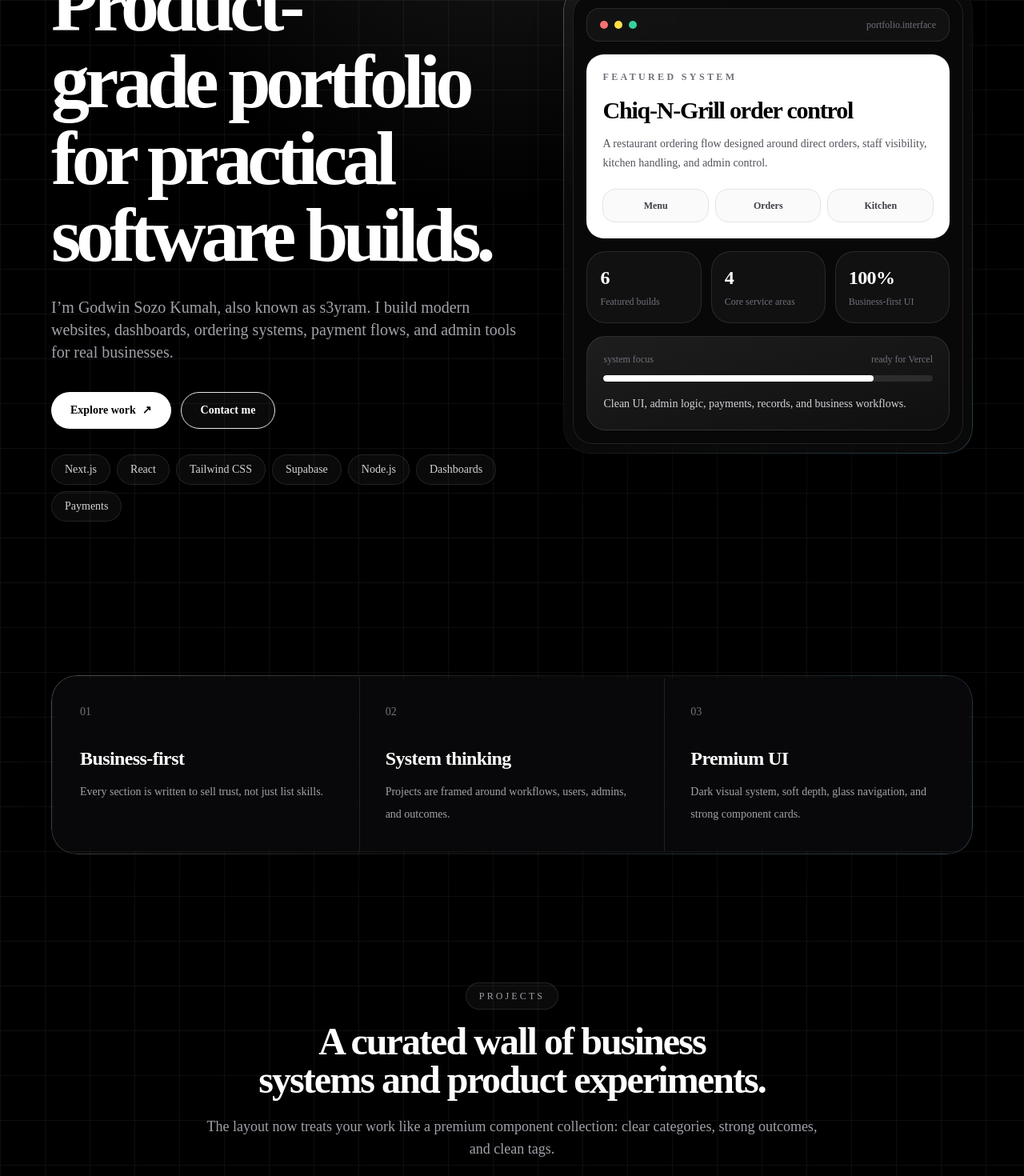
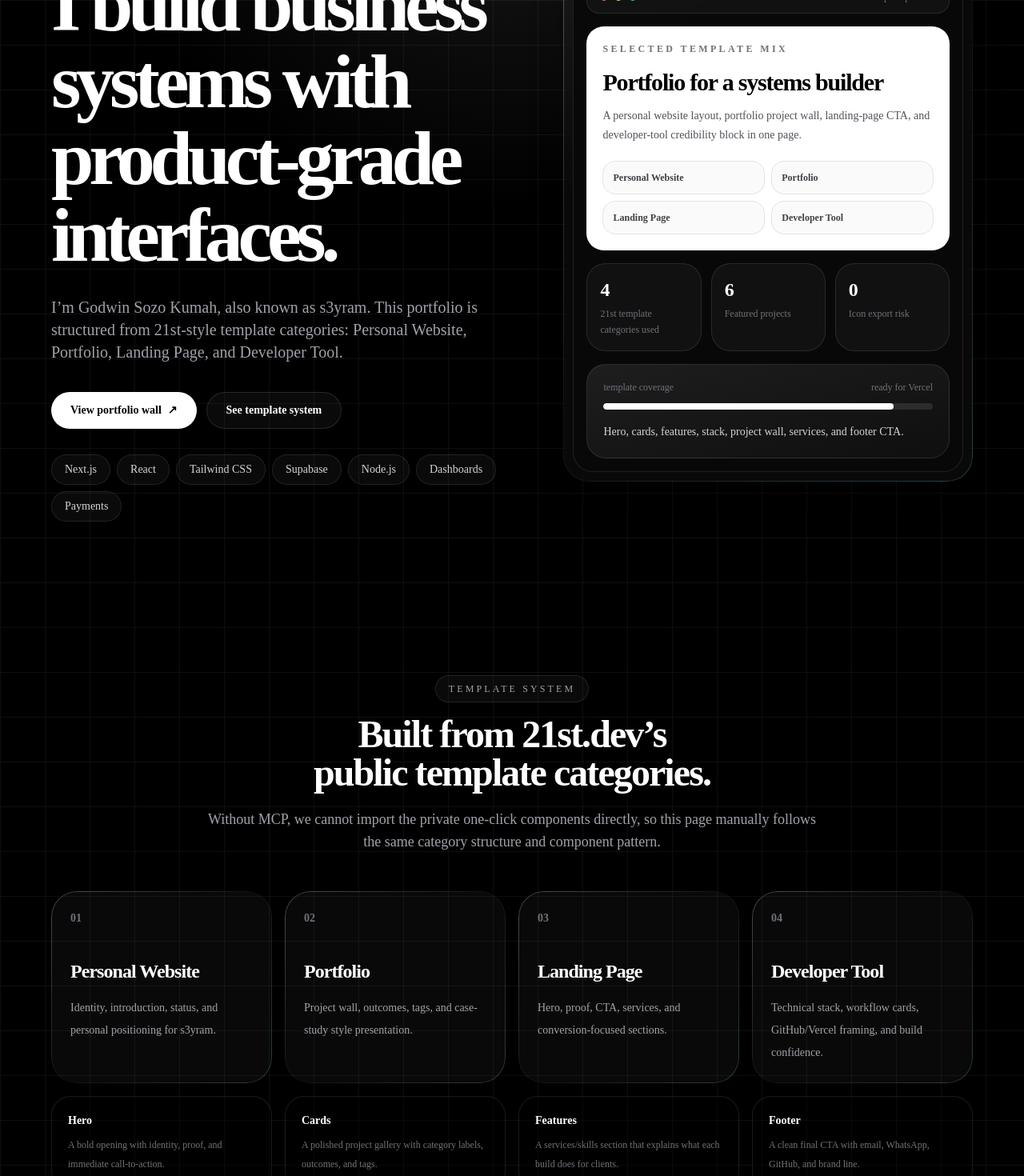
Before and after one commit to hAck404-lab101/-godwin-portfolio, a Next.js app: page / in a window 1280 px wide. Shown: the part 280-1750 px from the top of the page at 80% size. Built offline with nearby package versions, Linux system fonts and the light colour scheme.

Commit message:
Apply 21st template category structure

```diff
--- a/src/app/page.tsx
+++ b/src/app/page.tsx
@@ -1,4 +1,30 @@
-const navItems = ['Work', 'Projects', 'Stack', 'Services', 'Contact'];
+const navItems = ['Templates', 'Projects', 'Stack', 'Services', 'Contact'];
+
+const templateCategories = [
+  {
+    name: 'Personal Website',
+    use: 'Identity, introduction, status, and personal positioning for s3yram.',
+  },
+  {
+    name: 'Portfolio',
+    use: 'Project wall, outcomes, tags, and case-study style presentation.',
+  },
+  {
+    name: 'Landing Page',
+    use: 'Hero, proof, CTA, services, and conversion-focused sections.',
+  },
+  {
+    name: 'Developer Tool',
+    use: 'Technical stack, workflow cards, GitHub/Vercel framing, and build confidence.',
+  },
+];
+
+const componentBlocks = [
+  ['Hero', 'A bold opening with identity, proof, and immediate call-to-action.'],
+  ['Cards', 'A polished project gallery with category labels, outcomes, and tags.'],
+  ['Features', 'A services/skills section that explains what each build does for clients.'],
+  ['Footer', 'A clean final CTA with email, WhatsApp, GitHub, and brand line.'],
+];
 
 const projects = [
   {
@@ -8,6 +34,7 @@ const projects = [
     outcome: 'Direct orders without forcing website customers through WhatsApp.',
     tags: ['Next.js', 'Supabase', 'Orders', 'Dashboard'],
     initials: 'CG',
+    size: 'lg:col-span-2',
   },
   {
     title: 'Dues Management System',
@@ -16,6 +43,7 @@ const projects = [
     outcome: 'A cleaner way for departments to manage dues and payment records.',
     tags: ['React', 'Node.js', 'MySQL', 'Paystack'],
     initials: 'DM',
+    size: '',
   },
   {
     title: 'Royal Hawk Hotel Website',
@@ -24,6 +52,7 @@ const projects = [
     outcome: 'A more professional digital front desk for hotel customers.',
     tags: ['Website', 'SEO', 'Booking', 'Business'],
     initials: 'RH',
+    size: '',
   },
   {
     title: 'HTH Hospital Map / Intern System',
@@ -32,6 +61,7 @@ const projects = [
     outcome: 'Better navigation and cleaner intern record management.',
     tags: ['Web App', 'Records', 'Map', 'Admin'],
     initials: 'HT',
+    size: '',
   },
   {
     title: 'AgroConnect',
@@ -40,6 +70,7 @@ const projects = [
     outcome: 'A local-first agriculture flow for trade, logistics, and payments.',
     tags: ['Marketplace', 'Logistics', 'Payments', 'Web App'],
     initials: 'AC',
+    size: '',
   },
   {
     title: 'Unlimited Edge Works',
@@ -48,6 +79,7 @@ const projects = [
     outcome: 'Controlled delivery for digital products and tools.',
     tags: ['Wallet', 'Inventory', 'Admin', 'Payments'],
     initials: 'UE',
+    size: 'lg:col-span-2',
   },
 ];
 
@@ -78,9 +110,9 @@ const services = [
 ];
 
 const metrics = [
-  ['6', 'Featured builds'],
-  ['4', 'Core service areas'],
-  ['100%', 'Business-first UI'],
+  ['4', '21st template categories used'],
+  ['6', 'Featured projects'],
+  ['0', 'Icon export risk'],
 ];
 
 function SectionHeader({ label, title, copy }: { label: string; title: string; copy: string }) {
@@ -126,23 +158,23 @@ export default function Home() {
           <div>
             <div className="mb-6 inline-flex items-center gap-2 rounded-full border border-white/10 bg-white/[0.04] px-4 py-2 text-sm text-zinc-300 shadow-2xl shadow-black/20 backdrop-blur">
               <span className="h-2 w-2 rounded-full bg-emerald-400 shadow-[0_0_24px_rgba(52,211,153,0.8)]" />
-              Ghana-based developer building real business systems
+              Portfolio + Personal Website template direction
             </div>
 
             <h1 className="text-balance max-w-5xl text-5xl font-semibold tracking-[-0.065em] text-white md:text-7xl lg:text-8xl">
-              Product-grade portfolio for practical software builds.
+              I build business systems with product-grade interfaces.
             </h1>
 
             <p className="mt-7 max-w-2xl text-lg leading-8 text-zinc-400 md:text-xl">
-              I’m Godwin Sozo Kumah, also known as s3yram. I build modern websites, dashboards, ordering systems, payment flows, and admin tools for real businesses.
+              I’m Godwin Sozo Kumah, also known as s3yram. This portfolio is structured from 21st-style template categories: Personal Website, Portfolio, Landing Page, and Developer Tool.
             </p>
 
             <div className="mt-9 flex flex-col gap-3 sm:flex-row">
               <a href="#projects" className="inline-flex items-center justify-center rounded-full bg-white px-6 py-3 text-sm font-semibold text-black transition hover:-translate-y-1 hover:bg-zinc-200">
-                Explore work <span className="ml-2">↗</span>
+                View portfolio wall <span className="ml-2">↗</span>
               </a>
-              <a href="#contact" className="inline-flex items-center justify-center rounded-full border border-white/12 bg-white/[0.04] px-6 py-3 text-sm font-semibold text-white transition hover:-translate-y-1 hover:bg-white/10">
-                Contact me
+              <a href="#templates" className="inline-flex items-center justify-center rounded-full border border-white/[0.12] bg-white/[0.04] px-6 py-3 text-sm font-semibold text-white transition hover:-translate-y-1 hover:bg-white/10">
+                See template system
               </a>
             </div>
 
@@ -163,19 +195,19 @@ export default function Home() {
                   <span className="h-2.5 w-2.5 rounded-full bg-yellow-300" />
                   <span className="h-2.5 w-2.5 rounded-full bg-emerald-400" />
                 </div>
-                <span className="text-xs font-medium text-zinc-500">portfolio.interface</span>
+                <span className="text-xs font-medium text-zinc-500">template.preview</span>
               </div>
 
               <div className="rounded-[1.35rem] bg-white p-5 text-black">
-                <p className="text-xs font-semibold uppercase tracking-[0.28em] text-zinc-500">Featured system</p>
-                <h2 className="mt-4 text-3xl font-semibold tracking-[-0.04em]">Chiq-N-Grill order control</h2>
+                <p className="text-xs font-semibold uppercase tracking-[0.28em] text-zinc-500">Selected template mix</p>
+                <h2 className="mt-4 text-3xl font-semibold tracking-[-0.04em]">Portfolio for a systems builder</h2>
                 <p className="mt-3 text-sm leading-6 text-zinc-600">
-                  A restaurant ordering flow designed around direct orders, staff visibility, kitchen handling, and admin control.
+                  A personal website layout, portfolio project wall, landing-page CTA, and developer-tool credibility block in one page.
                 </p>
-                <div className="mt-5 grid grid-cols-3 gap-2">
-                  {['Menu', 'Orders', 'Kitchen'].map((item) => (
-                    <div key={item} className="rounded-2xl border border-zinc-200 bg-zinc-50 p-3 text-center text-xs font-semibold text-zinc-700">
-                      {item}
+                <div className="mt-5 grid grid-cols-2 gap-2">
+                  {templateCategories.map((item) => (
+                    <div key={item.name} className="rounded-2xl border border-zinc-200 bg-zinc-50 p-3 text-xs font-semibold text-zinc-700">
+                      {item.name}
                     </div>
                   ))}
                 </div>
@@ -192,46 +224,51 @@ export default function Home() {
 
               <div className="mt-4 rounded-3xl border border-white/10 bg-gradient-to-br from-white/[0.09] to-white/[0.03] p-5">
                 <div className="mb-3 flex items-center justify-between text-xs text-zinc-500">
-                  <span>system focus</span>
+                  <span>template coverage</span>
                   <span>ready for Vercel</span>
                 </div>
                 <div className="h-2 overflow-hidden rounded-full bg-white/10">
-                  <div className="h-full w-[82%] rounded-full bg-white" />
+                  <div className="h-full w-[88%] rounded-full bg-white" />
                 </div>
-                <p className="mt-4 text-sm leading-6 text-zinc-300">Clean UI, admin logic, payments, records, and business workflows.</p>
+                <p className="mt-4 text-sm leading-6 text-zinc-300">Hero, cards, features, stack, project wall, services, and footer CTA.</p>
               </div>
             </div>
           </div>
         </div>
       </section>
 
-      <section id="work" className="relative z-10 px-4 py-20">
+      <section id="templates" className="relative z-10 px-4 py-20">
         <div className="mx-auto max-w-6xl">
-          <div className="card-glow overflow-hidden rounded-[2rem] bg-white/[0.035] p-1 shadow-2xl shadow-black/30">
-            <div className="grid gap-px rounded-[1.8rem] bg-white/10 md:grid-cols-3">
-              {[
-                ['01', 'Business-first', 'Every section is written to sell trust, not just list skills.'],
-                ['02', 'System thinking', 'Projects are framed around workflows, users, admins, and outcomes.'],
-                ['03', 'Premium UI', 'Dark visual system, soft depth, glass navigation, and strong component cards.'],
-              ].map(([num, title, copy]) => (
-                <div key={title} className="bg-[#08080a] p-7 md:p-8">
-                  <p className="text-sm text-zinc-500">{num}</p>
-                  <h3 className="mt-8 text-2xl font-semibold tracking-tight text-white">{title}</h3>
-                  <p className="mt-3 text-sm leading-7 text-zinc-400">{copy}</p>
-                </div>
-              ))}
-            </div>
+          <SectionHeader label="Template system" title="Built from 21st.dev’s public template categories." copy="Without MCP, we cannot import the private one-click components directly, so this page manually follows the same category structure and component pattern." />
+
+          <div className="grid gap-4 md:grid-cols-2 lg:grid-cols-4">
+            {templateCategories.map((item, index) => (
+              <div key={item.name} className="card-glow rounded-[2rem] bg-white/[0.035] p-6 transition hover:-translate-y-2 hover:bg-white/[0.06]">
+                <p className="text-sm font-semibold text-zinc-500">0{index + 1}</p>
+                <h3 className="mt-10 text-2xl font-semibold tracking-[-0.04em] text-white">{item.name}</h3>
+                <p className="mt-4 text-sm leading-7 text-zinc-400">{item.use}</p>
+              </div>
+            ))}
+          </div>
+
+          <div className="mt-4 grid gap-4 md:grid-cols-4">
+            {componentBlocks.map(([name, copy]) => (
+              <div key={name} className="rounded-[1.5rem] border border-white/10 bg-black/30 p-5">
+                <p className="text-sm font-semibold text-white">{name}</p>
+                <p className="mt-2 text-xs leading-6 text-zinc-500">{copy}</p>
+              </div>
+            ))}
           </div>
         </div>
       </section>
 
       <section id="projects" className="relative z-10 px-4 py-20">
         <div className="mx-auto max-w-6xl">
-          <SectionHeader label="Projects" title="A curated wall of business systems and product experiments." copy="The layout now treats your work like a premium component collection: clear categories, strong outcomes, and clean tags." />
+          <SectionHeader label="Portfolio" title="A project wall shaped like a premium template gallery." copy="Your work is framed by project type, system outcome, and tech tags, so clients and recruiters understand the value quickly." />
 
           <div className="grid gap-4 md:grid-cols-2 lg:grid-cols-3">
             {projects.map((project) => (
-              <article key={project.title} className="card-glow group relative flex min-h-[430px] flex-col overflow-hidden rounded-[2rem] bg-white/[0.035] p-6 transition duration-300 hover:-translate-y-2 hover:bg-white/[0.06]">
+              <article key={project.title} className={`card-glow group relative flex min-h-[430px] flex-col overflow-hidden rounded-[2rem] bg-white/[0.035] p-6 transition duration-300 hover:-translate-y-2 hover:bg-white/[0.06] ${project.size}`}>
                 <div className="absolute inset-x-0 top-0 h-px bg-gradient-to-r from-transparent via-white/40 to-transparent" />
                 <div className="mb-7 flex items-center justify-between">
                   <div className="grid h-12 w-12 place-items-center rounded-2xl border border-white/10 bg-white text-sm font-black text-black shadow-xl shadow-white/10">
@@ -268,7 +305,7 @@ export default function Home() {
 
       <section id="stack" className="relative z-10 px-4 py-20">
         <div className="mx-auto max-w-6xl">
-          <SectionHeader label="Stack" title="The tools behind the builds." copy="A practical stack for shipping fast, clean, and deployable products on Vercel." />
+          <SectionHeader label="Developer Tool" title="The build stack behind the interface." copy="This section borrows from developer-tool template logic: show the stack, workflows, and deployment confidence clearly." />
 
           <div className="grid gap-4 md:grid-cols-2 lg:grid-cols-4">
             {stack.map(([title, ...items]) => (
@@ -289,7 +326,7 @@ export default function Home() {
 
       <section id="services" className="relative z-10 px-4 py-20">
         <div className="mx-auto max-w-6xl">
-          <SectionHeader label="Services" title="What I can build for clients and teams." copy="Focused services for real businesses that need practical software, not random pages." />
+          <SectionHeader label="Landing Page" title="Services written to convert visitors into conversations." copy="This section uses landing-page structure: clear offers, short copy, and a direct path to contact." />
 
           <div className="grid gap-4 md:grid-cols-2 lg:grid-cols-4">
             {services.map((service, index) => (
@@ -336,7 +373,7 @@ export default function Home() {
       <footer className="relative z-10 px-4 pb-10">
         <div className="mx-auto flex max-w-6xl flex-col items-center justify-between gap-4 border-t border-white/10 pt-8 text-sm text-zinc-500 md:flex-row">
           <p>Godwin Sozo Kumah / s3yram</p>
-          <p>Front-End & Full-Stack Developer</p>
+          <p>Personal Website + Portfolio + Landing Page + Developer Tool</p>
         </div>
       </footer>
     </main>
```
